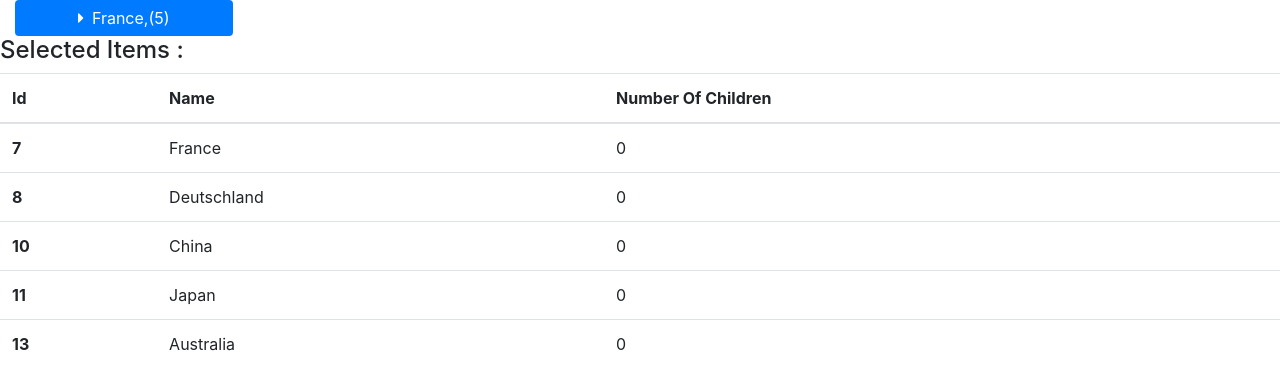
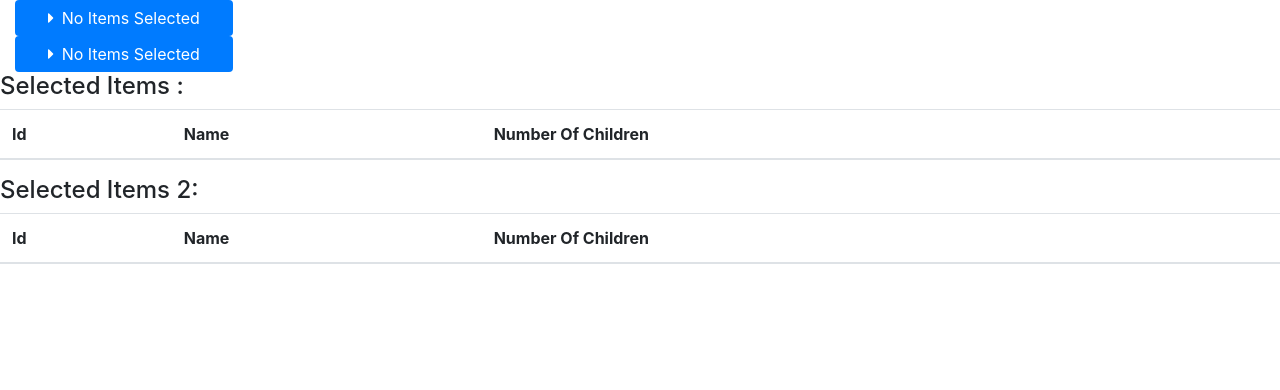
Before and after one commit to Zokelion/ngx-multiselect, an Angular app: page / in a window 1280 px wide. Shown: the top 390 px of the page. Built offline with nearby package versions, Linux system fonts and the light colour scheme.

Commit message:
fix service call on each instance of the component

```diff
--- a/src/app/app.component.html
+++ b/src/app/app.component.html
@@ -2,6 +2,19 @@
     <ngx-multiselect
         (itemSelected)="childSelected($event)"
         [items]="paramItems"
+        [selectAllButtonLabel]="'Select All'"
+        [unSelectAllButtonLabel]="'Unselect All'"
+        [defaultToggleButtonLabel]="'No Items Selected'"
+        [placeholder]="'Search Items'"
+        [toggleBtnClass]="'btn-primary w-75'"
+        [toggleContentClass]="'w-100'"
+        [enableAnimation]="true"
+    ></ngx-multiselect>
+</div>
+<div class="col-3">
+    <ngx-multiselect
+        (itemSelected)="childSelected2($event)"
+        [items]="paramItems2"
         [selectAllButtonLabel]="'Select All'"
         [unSelectAllButtonLabel]="'Unselect All'"
         [defaultToggleButtonLabel]="'No Items Selected'"
@@ -30,5 +43,22 @@
                 </tr>
             </tbody>
         </table>
+        <h4>Selected Items 2:</h4>
+        <table class="table">
+            <thead>
+                <tr>
+                    <th scope="col">Id</th>
+                    <th scope="col">Name</th>
+                    <th scope="col">Number Of Children</th>
+                </tr>
+            </thead>
+            <tbody>
+                <tr *ngFor="let item of selectedItems2">
+                    <th>{{ item.id }}</th>
+                    <td>{{ item.name }}</td>
+                    <td>{{ item.children.length }}</td>
+                </tr>
+            </tbody>
+        </table>
     </div>
 </div>
--- a/src/app/app.component.ts
+++ b/src/app/app.component.ts
@@ -9,10 +9,13 @@ import { Item } from 'src/lib/models/item.model';
 export class AppComponent implements OnInit {
     title = 'ngx-multiselect';
     selectedItems: Item[] = [];
+    selectedItems2: Item[] = [];
     paramItems: Item[] = [];
+    paramItems2: Item[] = [];
 
     ngOnInit() {
-        this.paramItems.push({
+        this.paramItems.push(
+            {
                 id: 1,
                 name: 'World',
                 isSelected: false,
@@ -63,13 +66,13 @@ export class AppComponent implements OnInit {
                             {
                                 id: 7,
                                 name: 'France',
-                            isSelected: true,
+                                isSelected: false,
                                 children: []
                             },
                             {
                                 id: 8,
-                            name: 'Deutschland',
-                            isSelected: true,
+                                name: 'Deutschlanddsdqsdqsdqsdqsdqsdqsdqdqsdqdqsdqsdqds',
+                                isSelected: false,
                                 children: []
                             }
                         ]
@@ -82,13 +85,13 @@ export class AppComponent implements OnInit {
                             {
                                 id: 10,
                                 name: 'China',
-                            isSelected: true,
+                                isSelected: false,
                                 children: []
                             },
                             {
                                 id: 11,
                                 name: 'Japan',
-                            isSelected: true,
+                                isSelected: false,
                                 children: []
                             }
                         ]
@@ -96,7 +99,7 @@ export class AppComponent implements OnInit {
                     {
                         id: 12,
                         name: 'Oceania',
-                    isSelected: true,
+                        isSelected: false,
                         children: [
                             {
                                 id: 13,
@@ -107,9 +110,66 @@ export class AppComponent implements OnInit {
                         ]
                     }
                 ]
-        });
+            },
+            {
+                id: 20,
+                name: 'test',
+                isSelected: false,
+                children: []
+            },
+            {
+                id: 21,
+                name: 'test2',
+                isSelected: false,
+                children: []
+            },
+            {
+                id: 24,
+                name: 'test3',
+                isSelected: false,
+                children: []
+            },
+            {
+                id: 26,
+                name: 'test4',
+                isSelected: false,
+                children: []
             }
+        );
+
+        this.paramItems2.push(
+            {
+                id: 20,
+                name: 'test',
+                isSelected: false,
+                children: []
+            },
+            {
+                id: 21,
+                name: 'test2',
+                isSelected: false,
+                children: []
+            },
+            {
+                id: 24,
+                name: 'test3',
+                isSelected: false,
+                children: []
+            },
+            {
+                id: 26,
+                name: 'test4',
+                isSelected: false,
+                children: []
+            }
+        );
+    }
+
     public childSelected(eventItem: ItemSelectedEvent): void {
         this.selectedItems = eventItem.selectedItems;
     }
+
+    public childSelected2(eventItem2: ItemSelectedEvent): void {
+        this.selectedItems2 = eventItem2.selectedItems;
     }
+}
--- a/src/lib/components/ngx-multiselect-children/ngx-multiselect-children.component.ts
+++ b/src/lib/components/ngx-multiselect-children/ngx-multiselect-children.component.ts
@@ -1,7 +1,7 @@
 import { Component, OnInit, Input, Output, EventEmitter, OnChanges } from '@angular/core';
 import { ItemSelectedEvent } from '../../models/item-selected-event.model';
 import { Item } from '../../models/item.model';
-import { MultiSelectService } from '../../services/multi-select.service';
+import { MultiSelectService } from 'src/lib/services/multi-select.service';
 
 @Component({
     // tslint:disable-next-line:component-selector
--- a/src/lib/components/ngx-multiselect/ngx-multiselect.component.html
+++ b/src/lib/components/ngx-multiselect/ngx-multiselect.component.html
@@ -5,7 +5,7 @@
         [ngClass]="{ open: state === 'open' }"
     ></fa-icon>
     <span class="toggleLabel">{{ toggleButtonLabel }}</span
-    ><span *ngIf="selectedItems.length > 0">,({{ selectedItems.length }})</span>
+    ><span *ngIf="selectedItems.length > 1">,({{ selectedItems.length }})</span>
 </button>
 
 <ul
--- a/src/lib/components/ngx-multiselect/ngx-multiselect.component.scss
+++ b/src/lib/components/ngx-multiselect/ngx-multiselect.component.scss
@@ -3,6 +3,7 @@ button {
     display: flex;
     justify-content: center;
     align-items: center;
+    white-space: nowrap;
     span {
         display: inline-block;
     }
--- a/src/lib/components/ngx-multiselect/ngx-multiselect.component.ts
+++ b/src/lib/components/ngx-multiselect/ngx-multiselect.component.ts
@@ -2,7 +2,7 @@ import { Component, OnInit, Output, EventEmitter, Input, ElementRef } from '@ang
 import { ItemSelectedEvent } from '../../models/item-selected-event.model';
 import { Item } from '../../models/item.model';
 import { faCaretRight, faTimes, faCheck } from '@fortawesome/free-solid-svg-icons';
-import { MultiSelectService } from '../../services/multi-select.service';
+import { MultiSelectService } from 'src/lib/services/multi-select.service';
 
 @Component({
     // tslint:disable-next-line:component-selector
@@ -12,7 +12,8 @@ import { MultiSelectService } from '../../services/multi-select.service';
     // tslint:disable-next-line:use-host-property-decorator
     host: {
         '(document:click)': 'onClick($event)'
-    }
+    },
+    providers: [MultiSelectService]
 })
 export class NgxMultiselectComponent implements OnInit {
     // icons
@@ -56,11 +57,13 @@ export class NgxMultiselectComponent implements OnInit {
     public childSelected(eventItem: ItemSelectedEvent): void {
         if (eventItem.item.isSelected && this.selectedItems.indexOf(eventItem.item) === -1) {
             this.selectedItems.push(eventItem.item);
-            eventItem.selectedItems = this.selectedItems;
-        } else if (!eventItem.item.isSelected) {
+        } else if (
+            !eventItem.item.isSelected &&
+            this.selectedItems.indexOf(eventItem.item) !== -1
+        ) {
             this.selectedItems.splice(this.selectedItems.indexOf(eventItem.item), 1);
-            eventItem.selectedItems = this.selectedItems;
         }
+        eventItem.selectedItems = this.selectedItems;
         this.setLabel();
         this.itemSelected.emit(eventItem);
     }
--- a/src/lib/services/multi-select.service.ts
+++ b/src/lib/services/multi-select.service.ts
@@ -1,8 +1,6 @@
 import { Injectable, EventEmitter } from '@angular/core';
 
-@Injectable({
-    providedIn: 'root'
-})
+@Injectable()
 export class MultiSelectService {
     selectAll: EventEmitter<void> = new EventEmitter<void>();
     unSelectAll: EventEmitter<void> = new EventEmitter<void>();
```
Lines whose indentation alone changed are shown as unchanged.
